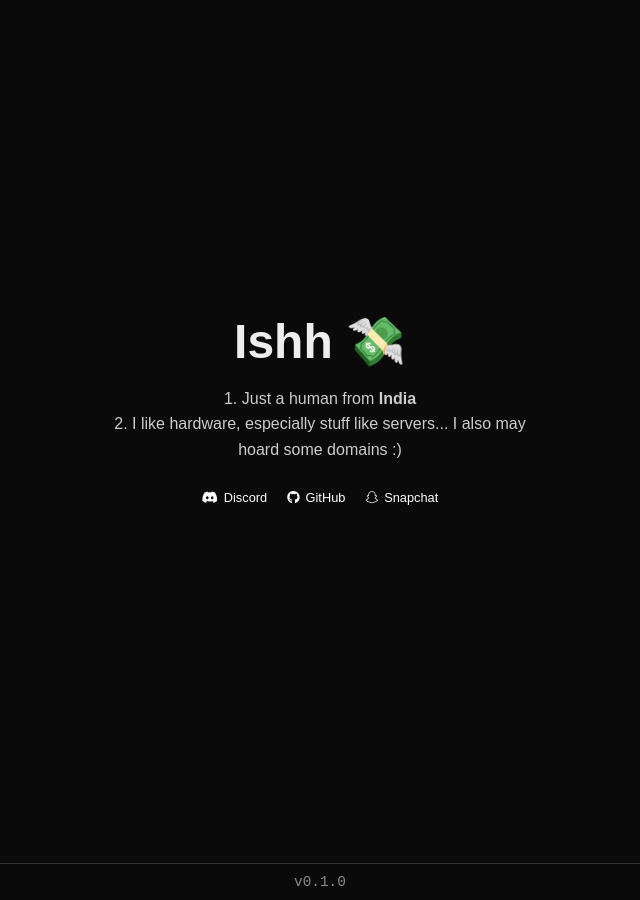
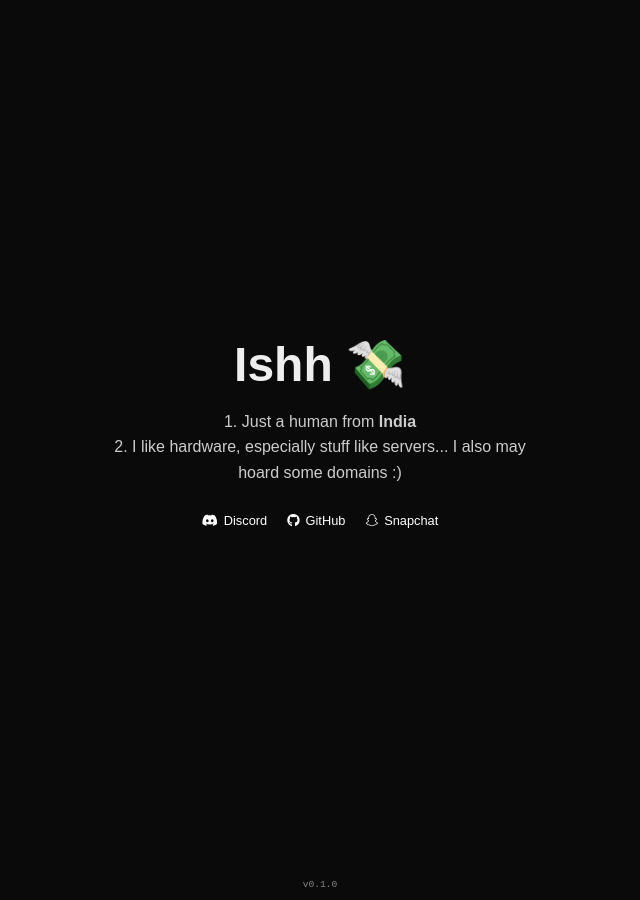
Before and after one commit to ishh-xd/adiii.me, a Jekyll site: the page test.html, which Jekyll copies as it is, in a window 1280 px wide. Shown: the whole page, without its empty margins (320-960 px from the left). Built offline with Jekyll 4.4.1, drawn with Linux system fonts in a browser that asks for light colours.

Commit message:
Update test.html

```diff
--- a/test.html
+++ b/test.html
@@ -109,11 +109,9 @@
 .bad-footer {
   text-align: center;
   font-family: monospace;
-  font-size: 0.9rem;
+  font-size: 0.6rem;
   color: #888;
   padding: 10px 0;
-  margin-top: 40px;
-  border-top: 1px solid #333;
 }
 </style>
 </body>
```
